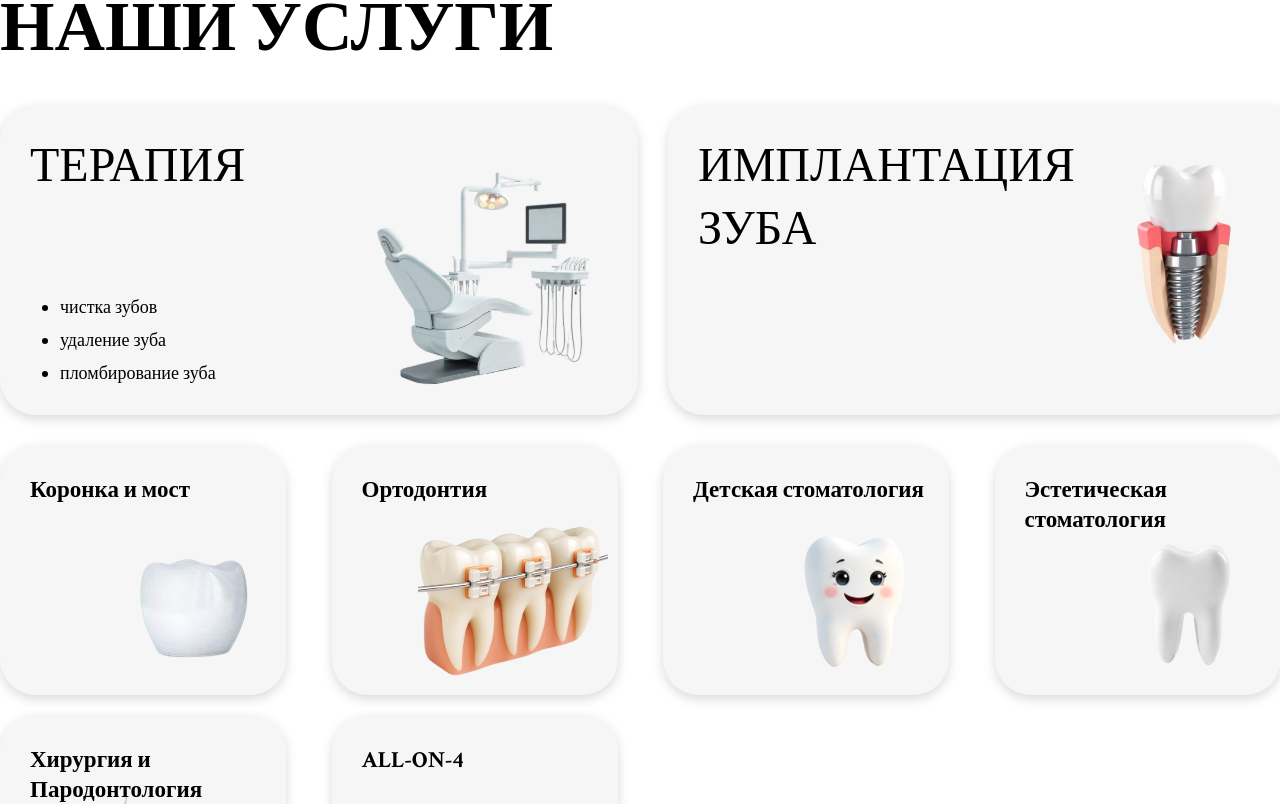
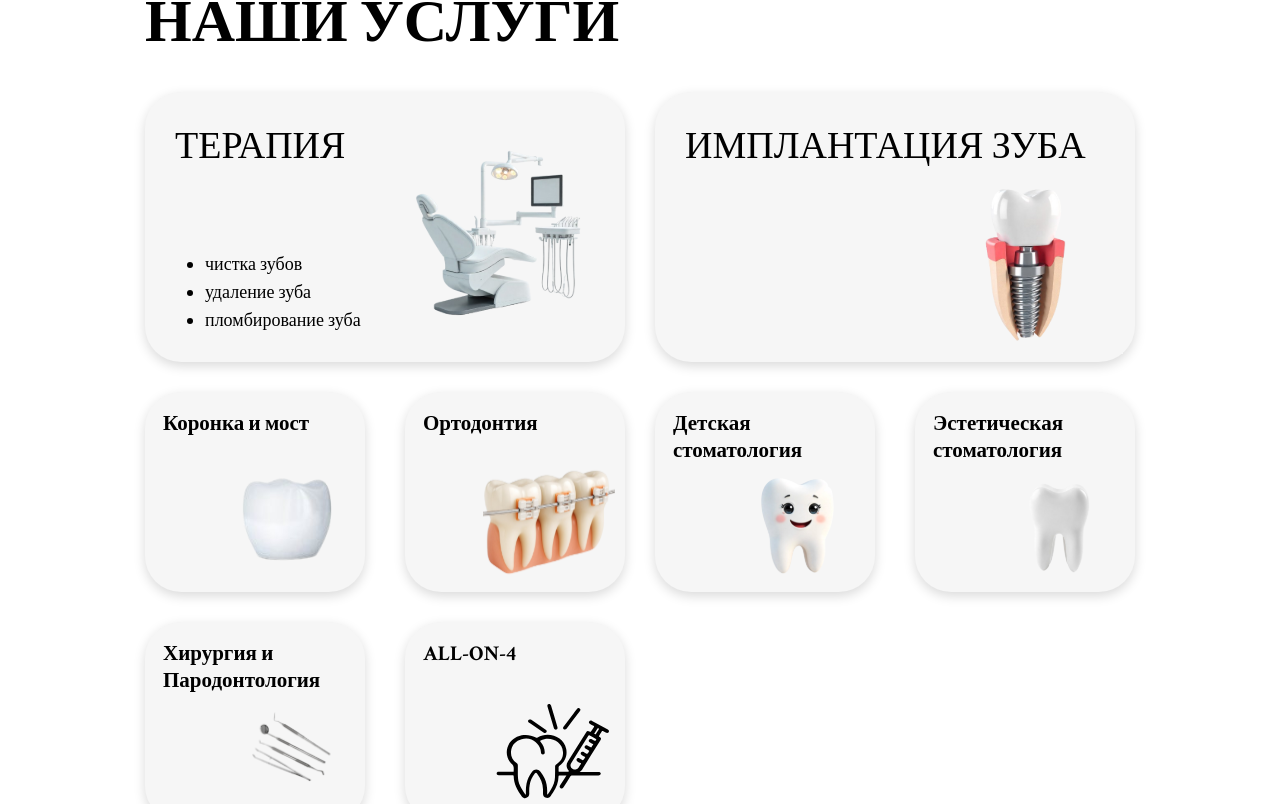
Before and after one commit to DImon1809/orthoplant, a React (Vite) app: page / in a window 1280 px wide. Shown: the part 1436-2240 px from the top of the page. Built offline with nearby package versions, Linux system fonts and the light colour scheme.

Commit message:
feat(TASK_7.3):edit carditem

```diff
--- a/src/components/OurServices/index.tsx
+++ b/src/components/OurServices/index.tsx
@@ -17,7 +17,8 @@ type CardItem = {
   Icon: JSX.Element;
 };
 
-const cards: CardItem[] = [
+const cards: CardItem[][] = [
+  [
     {
       title: "Коронка и мост",
       Icon: <img src={Crown} alt="#" />,
@@ -26,6 +27,8 @@ const cards: CardItem[] = [
       title: "Ортодонтия",
       Icon: <img src={Orthodontics} alt="#" />,
     },
+  ],
+  [
     {
       title: "Детская стоматология",
       Icon: <img src={ChildDentistry} alt="#" />,
@@ -34,14 +37,17 @@ const cards: CardItem[] = [
       title: "Эстетическая стоматология",
       Icon: <img src={EsteticDentistry} alt="#" />,
     },
+  ],
+  [
     {
       title: "Хирургия и Пародонтология",
       Icon: <img src={Surgery} alt="#" />,
     },
     {
       title: "ALL-ON-4",
-    Icon: <img src={AllOn4} alt="#" />,
+      Icon: <img src={AllOn4} alt="#" className={styles.icon} />,
     },
+  ],
 ];
 
 const Card = ({ title, Icon }: CardItem) => {
@@ -62,7 +68,7 @@ export const OurServices = () => {
       <div className={styles.cards__wrapper}>
         <div className={styles.big__card}>
           <div className={styles.info}>
-            <h4 className={styles.title}>ТЕРАПИЯ</h4>
+            <h4 className={styles.title__stand}>ТЕРАПИЯ</h4>
             <ul className={styles.info__list}>
               <li>чистка зубов</li>
               <li>удаление зуба</li>
@@ -75,7 +81,7 @@ export const OurServices = () => {
         </div>
         <div className={styles.big__card}>
           <div>
-            <h4 className={styles.title}>ИМПЛАНТАЦИЯ ЗУБА</h4>
+            <h4 className={styles.title__implant}>ИМПЛАНТАЦИЯ ЗУБА</h4>
           </div>
           <div>
             <img className={styles.implant} src={Implant} alt="#" />
@@ -83,8 +89,11 @@ export const OurServices = () => {
         </div>
       </div>
       <div className={styles.card__grid}>
-        {cards.map(({ title, Icon }, index) => (
-          <Card title={title} Icon={Icon} key={index} />
+        {cards.map((arr, index) => (
+          <div className={styles.cards__array__wrapper} key={index}>
+            <Card title={arr[0].title} Icon={arr[0].Icon} />
+            <Card title={arr[1].title} Icon={arr[1].Icon} />
+          </div>
         ))}
       </div>
     </section>
--- a/src/components/OurServices/style.module.scss
+++ b/src/components/OurServices/style.module.scss
@@ -9,6 +9,10 @@
 
   .title {
     font-size: 70px;
+
+    @media (max-width: 1330px) {
+      font-size: 60px;
+    }
   }
 
   .cards__wrapper {
@@ -25,6 +29,12 @@
       display: flex;
       justify-content: space-between;
 
+      @media (max-width: 1330px) {
+        width: 480px;
+        height: 270px;
+        position: relative;
+      }
+
       .info {
         display: flex;
         flex-direction: column;
@@ -36,34 +46,65 @@
           gap: 10px;
           margin-left: 30px;
           font-size: 18px;
+
+          @media (max-width: 1330px) {
+            gap: 5px;
+          }
         }
       }
 
-      .title {
+      .title__stand,
+      .title__implant {
         font-size: 48px;
         font-weight: 300;
+
+        @media (max-width: 1330px) {
+          font-size: 38px;
+        }
       }
+
+      // .title__implant {
+      //   @media (max-width: 1330px) {
+      //     position: absolute;
+      //   }
+      // }
 
       .stand {
         width: 267px;
         height: 267px;
+
+        @media (max-width: 1330px) {
+          width: 207px;
+          height: 207px;
+        }
       }
 
       .implant {
-        width: 224px;
-        height: 224px;
+        width: 190px;
+        height: 190px;
+
+        @media (max-width: 1330px) {
+          position: absolute;
+          right: 12px;
+          bottom: 8px;
+        }
       }
     }
   }
 
   .card__grid {
     display: grid;
-    grid-template-columns: repeat(4, 1fr); // 4 колонки равной ширины
-    gap: 20px;
+    grid-template-columns: repeat(2, 1fr);
+    gap: 30px;
+
+    .cards__array__wrapper {
+      display: flex;
+      justify-content: space-between;
+    }
   }
 
   .card {
-    width: 286px;
+    width: 303px;
     height: 250px;
     background-color: #f6f6f6;
     border-radius: 36px;
@@ -71,12 +112,22 @@
     position: relative;
     box-shadow: 0 4px 12px rgba(0, 0, 0, 0.15);
 
+    @media (max-width: 1330px) {
+      width: 220px;
+      height: 200px;
+      padding: 18px;
+    }
+
     .info {
       position: absolute;
       z-index: 1;
 
       .title {
         font-size: 23px;
+
+        @media (max-width: 1330px) {
+          font-size: 21px;
+        }
       }
     }
 
@@ -84,6 +135,18 @@
       position: absolute;
       right: 10px;
       bottom: 10px;
+
+      @media (max-width: 1330px) {
+        width: 60%;
+        height: 60%;
+      }
+
+      img {
+        @media (max-width: 1330px) {
+          width: 100%;
+          height: 100%;
+        }
+      }
     }
   }
 }
```
Lines whose indentation alone changed are shown as unchanged.
